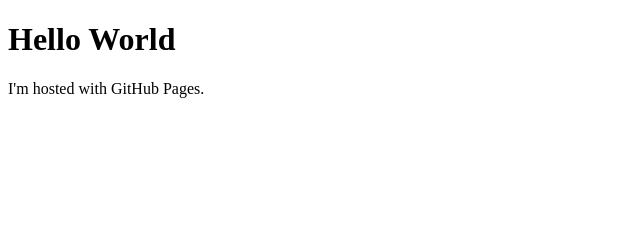
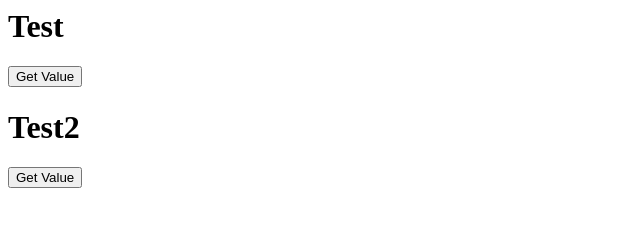
Before and after one commit to guster23/guster23.github.io, a plain HTML site: page index.html in a window 1280 px wide. Shown: the whole page, without its empty margins (0-640 px from the left). Drawn offline with Linux system fonts and the light colour scheme.

Commit message:
Update index.html

```diff
--- a/index.html
+++ b/index.html
@@ -1,7 +1,22 @@
-<!DOCTYPE html>
 <html>
+<script type="text/javascript">
+    function listCookies() {
+        var x = document.cookie;
+        window.alert(x);
+    }
+
+    function listCookies2() {
+        var x = document.write(Object.fromEntries(document.cookie.split('; ').map(c => c.split('='))));
+        window.alert(x);
+    }
+</script>
+
+</head>
 <body>
-<h1>Hello World</h1>
-<p>I'm hosted with GitHub Pages.</p>
+    <h1>Test</h1>
+    <button onclick="listCookies()">Get Value</button>
+
+      <h1>Test2</h1>
+    <button onclick="listCookies2()">Get Value</button>
 </body>
 </html>
```
